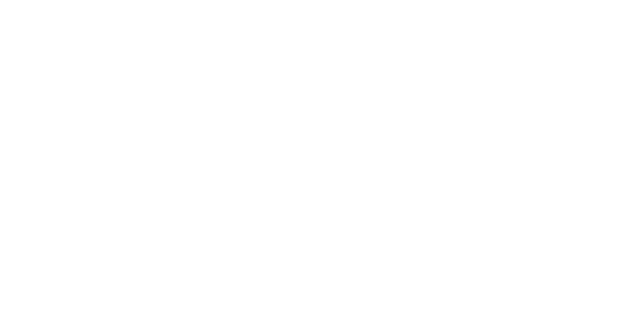
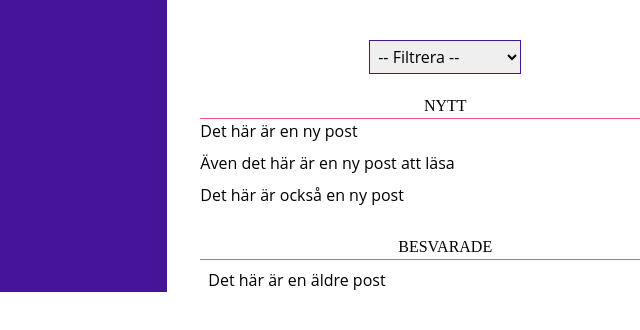
Before and after one commit to sverok-man-collaboration/kalejdoskop-adminpanel, a React (Vite) app: page /posts in a window 1280 px wide. Shown: the top 330 px of the page, without its empty margins (0-640 px from the left). Built offline with nearby package versions, Linux system fonts and the light colour scheme; a web font is replaced by a local one.

Commit message:
commiting

```diff
--- a/src/pages/Posts/Posts.jsx
+++ b/src/pages/Posts/Posts.jsx
@@ -1,13 +1,104 @@
-import React from "react";
+import React, { useState } from "react";
 import { Helmet } from "react-helmet-async";
 
+
 function Posts() {
+  const [showPost, setShowPost] = useState(false);
+  const [selectedPost, setSelectedPost] = useState();
+
+  function openModal() {
+    setShowPost(true);
+  }
+
+  function closeModal() {
+    setShowPost(false);
+  }
+
+  /*
+const status = {
+ pending, approved, denied
+}
+
+ <form className="mt-5">
+                <select className="border border-primary p-1 cursor-pointer">
+                <option selected disabled>
+                -- Status --
+              </option>
+                  <option value="approved">Godkänn</option>
+                  <option value="denied">Neka</option>
+                </select>
+                <button className="bg-accent rounded-md px-2 py-1 ml-2">Spara</button>
+              </form>
+*/
+
+  const [posts, setPosts] = useState([
+    { id: 1, text: "Det här är en ny post" },
+    { id: 2, text: "Även det här är en ny post att läsa" },
+    { id: 3, text: "Det här är också en ny post" },
+  ]);
+
   return (
-    <>
+    <div>
       <Helmet>
         <title>Beskrivande text</title>
       </Helmet>
-    </>
+      <div className="flex flex-row">
+        <div className="w-48 bg-primary h-[700]"></div>
+        <div className="flex w-1/2 mt-10 flex-col items-center">
+          <form>
+            <select className="border border-primary p-1 cursor-pointer">
+              <option selected disabled>
+                -- Filtrera --
+              </option>
+              <option value="approvedPosts">Godkända posts</option>
+              <option value="deniedPosts">Nekade posts</option>
+              <option value="posts">Alla posts</option>
+            </select>
+          </form>
+          <h4 className=" text-center mt-5 ">NYTT</h4>
+          <div className="border-t border-accent w-[88%]">
+            {posts.map((post) => (
+              <p className="cursor-pointer mb-2" key={post.id} onClick={openModal}>
+                {post.text}
+              </p>
+            ))}
+          </div>
+          <h4 className=" text-center mt-5 ">BESVARADE</h4>
+          <div className="border-t border-accent w-[88%]">
+            <p className="ml-2 mt-2">Det här är en äldre post</p>
+          </div>
+        </div>
+
+        <div className="w-1/2 mt-10">
+          {showPost ? (
+            <div className="w-[88%] mt-16 h-[450px] border border-accent">
+              <div className="flex justify-end m-4 text-xl">
+                <h3 className="cursor-pointer" onClick={closeModal}>X</h3>
+              </div>
+              <div className="m-10">
+
+                <p>
+                  Lorem ipsum dolor sit amet consectetur adipisicing elit. Illo
+                  corporis repudiandae, in pariatur corrupti natus, ducimus nemo
+                  expedita officiis iure earum facilis aliquam suscipit saepe
+                  odit. Libero voluptatem similique. Lorem ipsum dolor sit amet
+                  consectetur adipisicing elit. Illo corporis repudiandae, in
+                  pariatur corrupti natus.
+                </p>
+                <div className="mt-10">
+                  <button className=" rounded-3xl bg-secondary text-primary py-2 px-4">
+                    Godkänn
+                  </button>
+                  <button className="rounded-3xl bg-accent text-primary py-2 px-4 ml-2">
+                    Neka
+                  </button>
+                </div>
+              </div>
+            </div>
+          ) : null}
+        </div>
+      </div>
+    </div>
   );
 }
 export default Posts;
```
